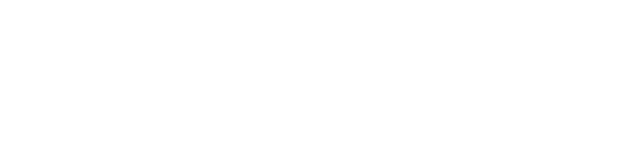
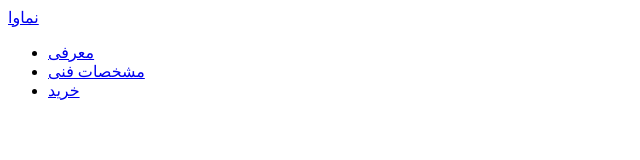
Before and after one commit to mobina-roknabadpo/Landing, a plain HTML site: page index.html in a window 1280 px wide. Shown: the whole page, without its empty margins (0-640 px from the left). Drawn offline with Linux system fonts and the light colour scheme.

Commit message:
feat: create menu

```diff
--- a/index.html
+++ b/index.html
@@ -5,6 +5,17 @@
     <title>Landing</title>
 </head>
 <body>
-
+<div class="main-container">
+    <header id="header">
+        <a class="logo" href="https://www.namava.ir">نماوا</a>
+        <nav id="navigation">
+            <ul class="menu">
+                <li class="menu-item"><a href="#intro">معرفی</a></li>
+                <li class="menu-item"><a href="#config">مشخصات فنی</a></li>
+                <li class="menu-item"><a href="#buy">خرید</a></li>
+            </ul>
+        </nav>
+    </header>
+</div>
 </body>
 </html>
```
